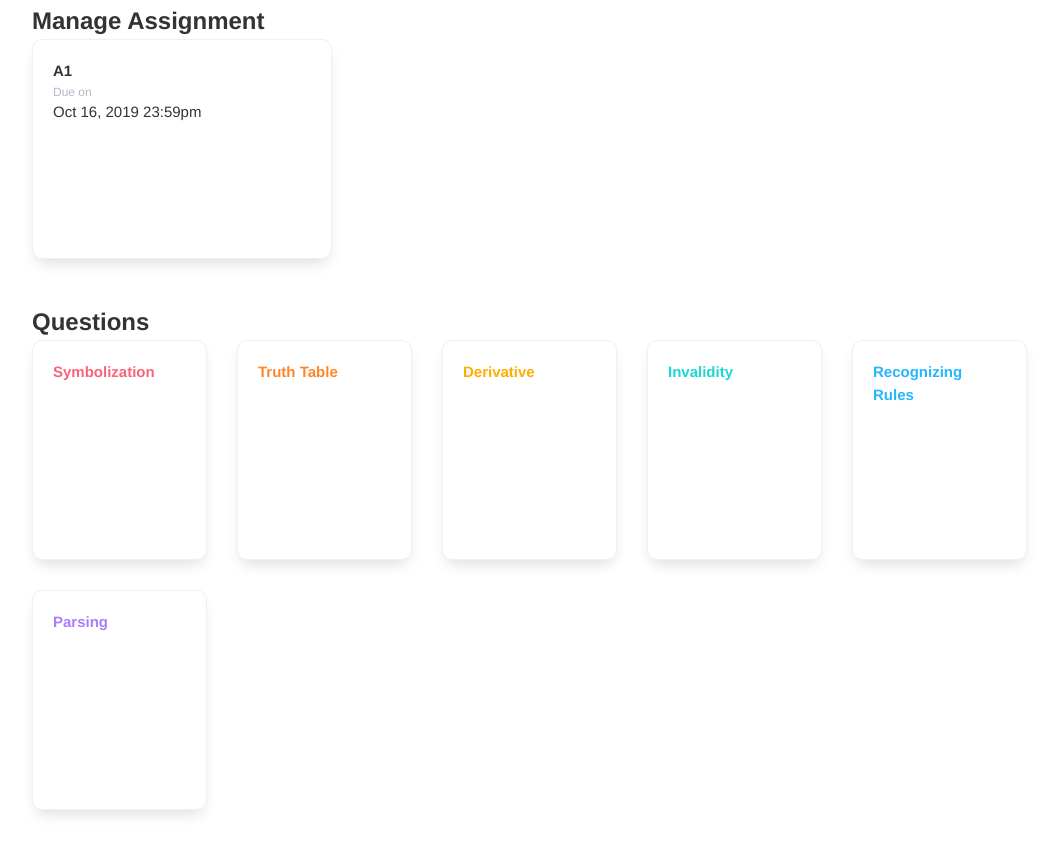
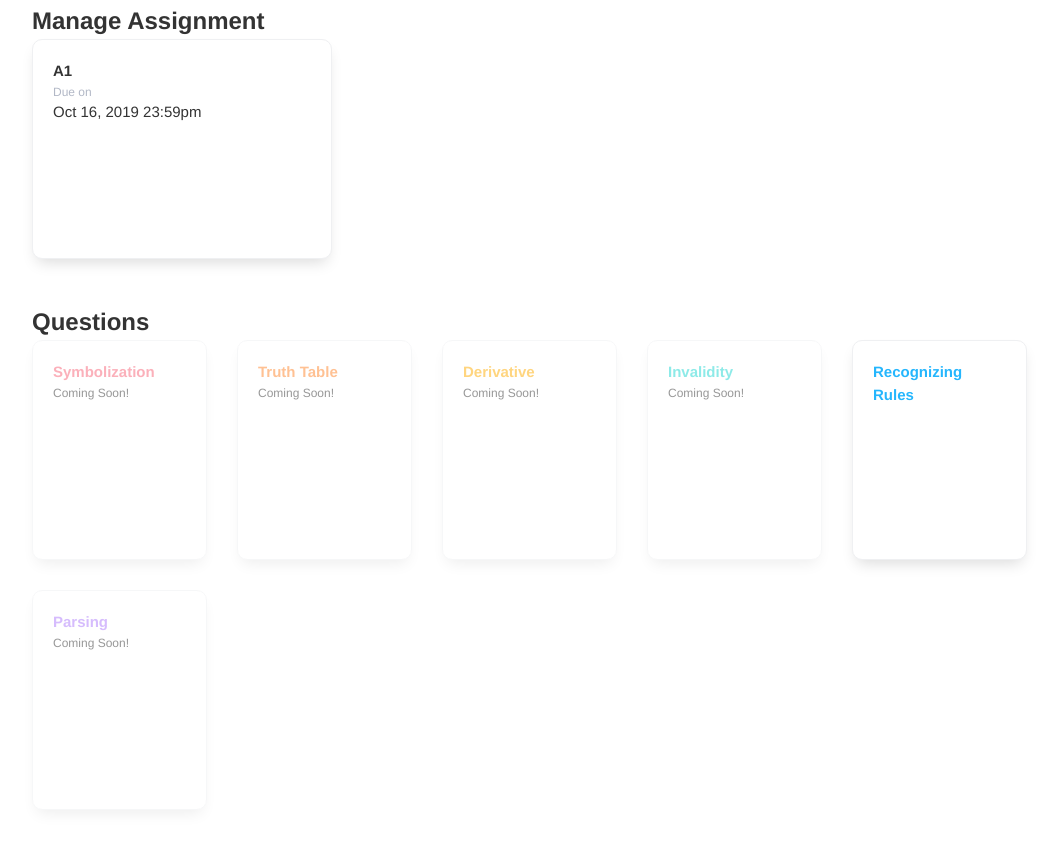
Before and after one commit to leesgrey/Logic2020, a plain HTML site: page tmpl/professorDashboard.html in a window 1280 px wide. Shown: the part 403-1258 px from the top of the page, without its empty margins (48-1106 px from the left). Drawn offline with Linux system fonts and the light colour scheme.

Commit message:
Change unimplemented module to 'Coming soon'

```diff
--- a/assets/portal.css
+++ b/assets/portal.css
@@ -322,6 +322,10 @@ th, td {
   box-shadow: 0px 10px 20px -6px rgba(0,0,0,0.10);
 }
 
+.card--v.noHover {
+  opacity: 0.5;
+}
+
 .card__header {
   padding: 20px 20px 0;
 }
@@ -329,3 +333,10 @@ th, td {
 .card__body {
   padding: 0 20px;
 }
+
+
+
+/* No hover */
+.noHover {
+  pointer-events: none;
+}
--- a/tmpl/professorDashboard.html
+++ b/tmpl/professorDashboard.html
@@ -93,43 +93,47 @@
           <div class="flex-item-container">
 
             <div class="flex-item">
-              <a href="./professorPractice.html">
-                <div class="card--v">
+              <div>
+                <div class="card--v noHover">
                   <div class="card__header">
                     <h4 class="red-txt">Symbolization</h4>
+                    <p class="sm-txt">Coming Soon!</p>
                   </div>
                 </div>
-              </a>
+              </div>
             </div>
             <div class="flex-item">
-              <a href="./professorPractice.html">
-                <div class="card--v">
+              <div>
+                <div class="card--v noHover">
                   <div class="card__header">
                     <h4 class="orange-txt">Truth Table</h4>
+                    <p class="sm-txt">Coming Soon!</p>
                   </div>
                 </div>
-              </a>
+              </div>
             </div>
             <div class="flex-item">
-              <a href="./professorPractice.html">
-                <div class="card--v">
+              <div>
+                <div class="card--v noHover">
                   <div class="card__header">
                     <h4 class="yellow-txt">Derivative</h4>
+                    <p class="sm-txt">Coming Soon!</p>
                   </div>
                 </div>
-              </a>
+              </div>
             </div>
             <div class="flex-item">
-              <a href="./professorPractice.html">
-                <div class="card--v">
+              <div>
+                <div class="card--v noHover">
                   <div class="card__header">
                     <h4 class="mint-txt">Invalidity</h4>
+                    <p class="sm-txt">Coming Soon!</p>
                   </div>
                 </div>
-              </a>
+              </div>
             </div>
             <div class="flex-item">
-              <a href="./professorPractice.html">
+              <a href="./practice.html">
                 <div class="card--v">
                   <div class="card__header">
                     <h4 class="cyan-txt">Recognizing Rules</h4>
@@ -138,17 +142,15 @@
               </a>
             </div>
             <div class="flex-item">
-              <a href="./professorPractice.html">
-                <div class="card--v">
+              <div>
+                <div class="card--v noHover">
                   <div class="card__header">
                     <h4 class="purple-txt">Parsing</h4>
+                    <p class="sm-txt">Coming Soon!</p>
                   </div>
                 </div>
-              </a>
+              </div>
             </div>
-
-
-
           </div>
         </div>
       </div>
```
Also changed, not shown: tmpl/dashboard.html (+20 -15 lines).
